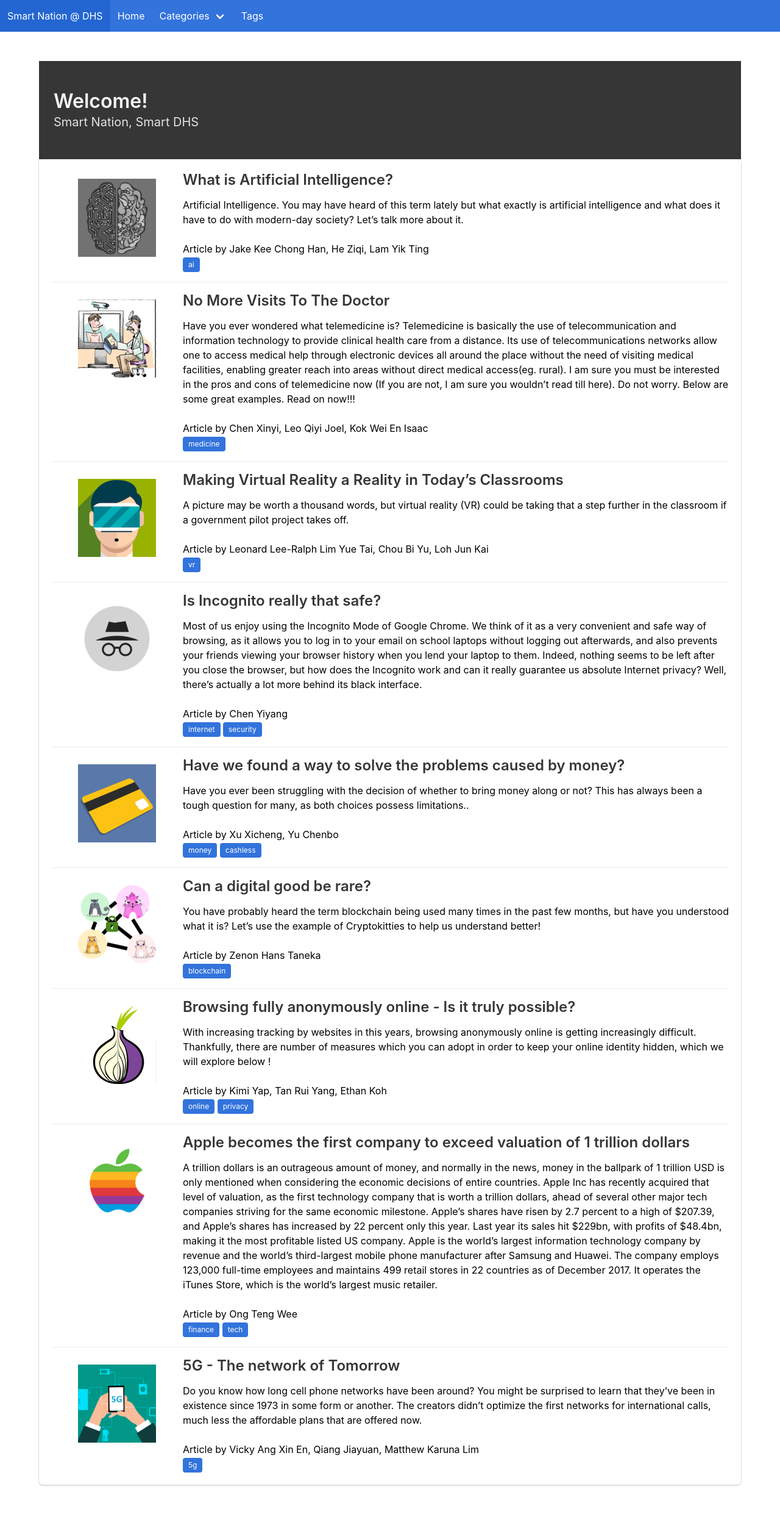
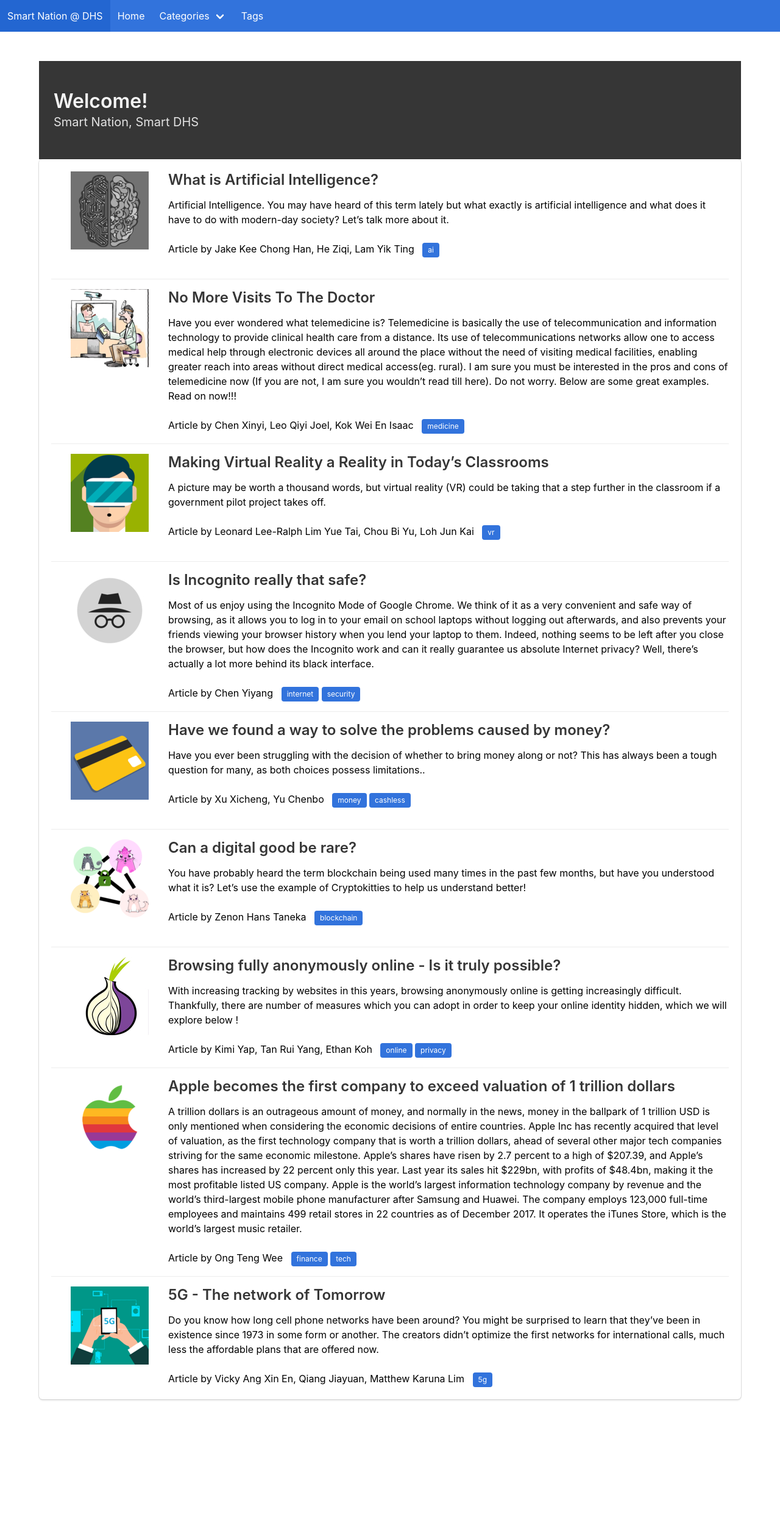
Before and after one commit to dunmanhigh/smarticc, a Jekyll site: the page built from index.md, in a window 1280 px wide. Shown: the whole page at 61% size. Built offline with Jekyll 4.4.1, drawn with Linux system fonts in a browser that asks for light colours; after the commit the page ends 2342 px from its top, so only the background shows below that.

Commit message:
Fix home page layout for Edge

```diff
--- a/_layouts/home.html
+++ b/_layouts/home.html
@@ -5,17 +5,23 @@ layout: default
 <div class="box content">
   {% for post in site.posts %}
   <div class="media post-list__content">
-    <a href="{{ post.url | relative_url }}" class="post-list__content">
-      <figure class="media-left column">
+
+      <figure class="media-left">
         <p class="image is-128x128">
-          <img src="{{ post.image | relative_url }}">
+          <a href="{{ post.url | relative_url }}" class="post-list__content">
+            <img src="{{ post.image | relative_url }}">
+          </a>
         </p>
       </figure>
       <div class="media-content">
         <div class="content">
-          <h3>{{ post.title }}</h3>
+          <a href="{{ post.url | relative_url }}">
+            <h3>{{ post.title }}</h3>
+          </a>
           <p>
-            {{ post.excerpt | strip_html }}<br><br>
+            <a href="{{ post.url | relative_url }}" class="post-list__content">
+              {{ post.excerpt | strip_html }}<br><br>
+            </a>
             {{ post.categories.first | capitalize }}
               {% if post.author %} by {{ post.author }} {% endif %}
             &nbsp;  <!-- non-breaking space -->
--- a/assets/style/main.css
+++ b/assets/style/main.css
@@ -9,7 +9,7 @@
 body {
     display: flex;
     flex-direction: column;
-    min-height: 100vh;
+    /*min-height: 100vh;*/
 }
 main {
     flex: 1;
@@ -43,10 +43,6 @@ article.post:last-child {
   color: #aaaaaa;
 }
 
-.post-list__content {
-  display: flex;
-  flex-direction: row;
-}
 
 @media screen and (max-width: 600px) {
   .media {
```
